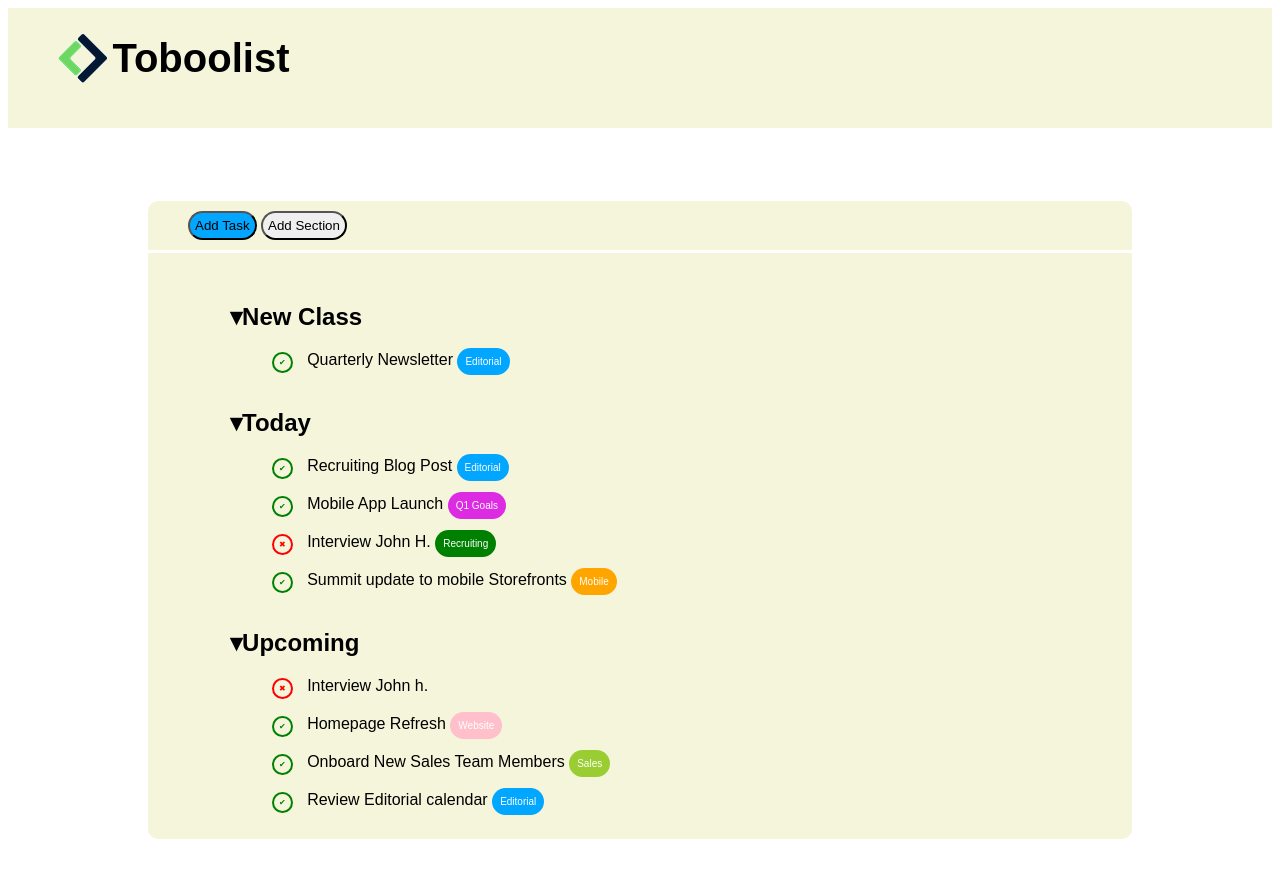
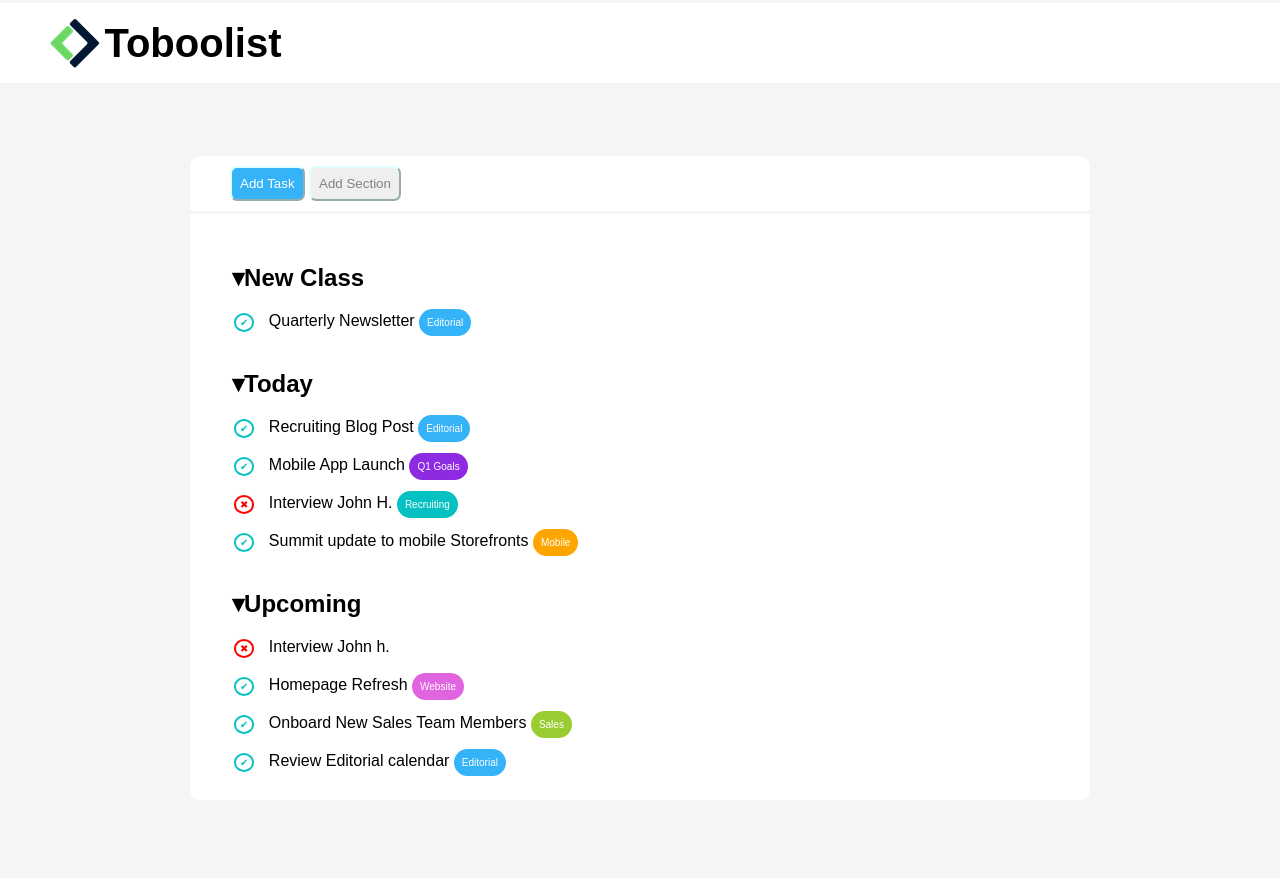
Before and after one commit to mariannacoppa/html-css-toboolist, a plain HTML site: page index.html in a window 1280 px wide. Drawn offline with Linux system fonts and the light colour scheme.

Commit message:
[FIX] changed proportions and colors

```diff
--- a/css/style.css
+++ b/css/style.css
@@ -1,25 +1,15 @@
-<<<<<<< HEAD
-=======
-.roboto-black {
-    font-family: "Roboto", sans-serif;
-    font-weight: 900;
-    font-style: normal;
-  }
->>>>>>> 8d5e24ffc36d89e2631849d172066d27fb3ccb75
-/*general and header*/
+/*general*/
 *{
     margin: 0;
     padding: 0;
     box-sizing: border-box;
 }
-header {
-    height: 100px;
-<<<<<<< HEAD
-}
 header, body {
     font-family: Arial, Helvetica, sans-serif;
-=======
->>>>>>> 8d5e24ffc36d89e2631849d172066d27fb3ccb75
+}
+/*header*/
+header {
+    height: 80px;
 }
 .title {
     font-size: 40px;
@@ -29,20 +19,34 @@ header, body {
     padding-left: 10px;
 }
 .logo, .title {
-    line-height: 80px;
+    line-height: 60px;
     vertical-align: middle;
 }
-/*main with to-do lists*/
+/*body with to-do lists*/
 .container {
-    margin: 50px 100px;
+    margin: 50px 150px;
     padding: 20px 40px;
 }
+body {
+    background-color: whitesmoke;
+}
+.blue {
+    color: white;
+}
+.section {
+    color: gray;
+}
 .blue, .blue-highlight {
-    background-color: rgb(0, 166, 255);
+    background-color: rgb(52, 179, 248);
 }
 button {
-    padding: 5px;
-    border-radius: 15px;
+    padding: 8px;
+    border-radius: 7px;
+    cursor: pointer;
+    border-color: lightcyan;
+}
+button:hover {
+    opacity: 0.5;
 }
 .navigator {
     padding: 10px 20px;
@@ -52,7 +56,7 @@ button {
 header, .lists, .navigator {
     padding: 10px 40px;
     margin: 3px 0;
-    background-color: beige;
+    background-color: white;
 }
 .lists {
     border-bottom-left-radius: 10px;
@@ -68,19 +72,19 @@ li {
     margin: 20px 2px;
 }
 .checkmark {
-    color: green;
-    border-color:  green;
+    color: rgb(6, 193, 193);
+    border-color:  rgb(6, 193, 193);
 }
 .cross, .checkmark {
-    font-size: 8px;
+    font-size: 10px;
     border-radius: 50%;
-    padding: 4px 5px;
+    padding: 2px 4px;
     border: 2px solid;
     margin-right: 10px;
 }
 .cross {
     color: red;
-    border-color:  red;
+    border-color: red;
 }
 .blue-highlight, .violet-highlight, .green-highlight, .orange-highlight, .pink-highlight, .yg-highlight {
     padding: 8px;
@@ -89,16 +93,16 @@ li {
     font-size: 10px;
 }
 .violet-highlight {
-    background-color: rgb(220, 43, 226);
+    background-color: rgb(141, 43, 226);
 }
 .green-highlight {
-    background-color: green;
+    background-color: rgb(6, 193, 193);
 }
 .orange-highlight {
     background-color: orange;
 }
 .pink-highlight {
-    background-color: pink;
+    background-color: rgb(224, 99, 224);
 }
 .yg-highlight {
     background-color: yellowgreen;
```
